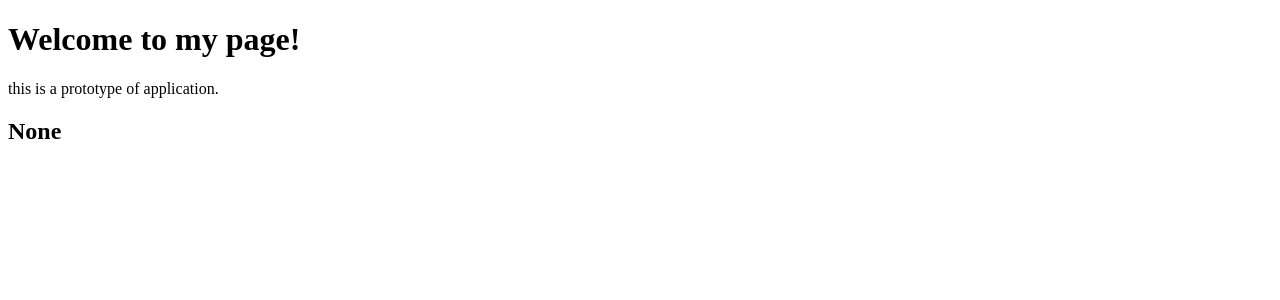
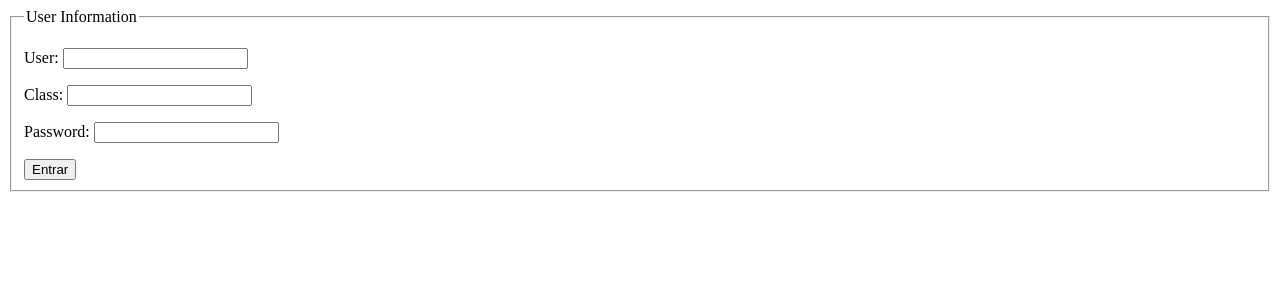
Before and after one commit to xvierdev/SchoolManager, a Flask app: page / in a window 1280 px wide. Shown: the top 300 px of the page. Run offline with Flask 3, Linux system fonts and the light colour scheme.

Commit message:
:feat: chore: added basic user login.

```diff
--- a/app.py
+++ b/app.py
@@ -1,11 +1,24 @@
-from flask import Flask, request, render_template
+from flask import Flask, request, render_template, session
+from random import randint
 
 app = Flask(__name__)
+app.secret_key = '123deoliveira4'
+
+def initialize_session():
+    for variable_name in ['name', 'class']:
+        session.setdefault(variable_name, 0)
+
+@app.route('/home', methods=['POST'])
+def index():
+    if request.method == 'POST':
+        session['name'] = request.form['name']
+        session['class'] = request.form['class']
+    return render_template('index.html', username=session['name'], uclass=session['class'])
 
 @app.route('/')
-def index():
-    name = request.args.get('name')
-    return render_template('index.html', output=name)
+def login():
+    initialize_session()
+    return render_template('login.html')
 
 if __name__ == '__main__':
     app.run(debug=True)
--- a/templates/index.html
+++ b/templates/index.html
@@ -6,9 +6,13 @@
     <title>Hello World</title>
 </head>
 <body>
+    <header>
+        <div>
+            <span>{{ username }}</span> <span>{{ uclass }}</span>
+        </div>
+    </header>
     <h1>Welcome to my page!</h1>
     <p>this is a prototype of application.</p>
-    <h2>{{ output }}</h2>
 
 </body>
 </html>
--- /dev/null
+++ b/templates/login.html
@@ -0,0 +1,23 @@
+<!DOCTYPE html>
+<html lang="pt-br">
+
+<head>
+    <meta charset="UTF-8">
+    <meta name="viewport" content="width=device-width, initial-scale=1.0">
+    <title>LOGIN</title>
+</head>
+
+<body>
+    <form action="/home" method="post" name="frm_login">
+        <fieldset>
+            <legend>User Information</legend>
+            <p><label for="name">User: </label><input type="text" name="name" id="name"></p>
+            <p><label for="class">Class: </label><input type="text" name="class" id="class"></p>
+            <p><label for="password">Password: </label><input type="password" name="password" id="password"></p>
+            <input type="submit" value="Entrar">
+        </fieldset>
+    </form>
+
+</body>
+
+</html>
```
Also changed, not shown: 1 other file.
